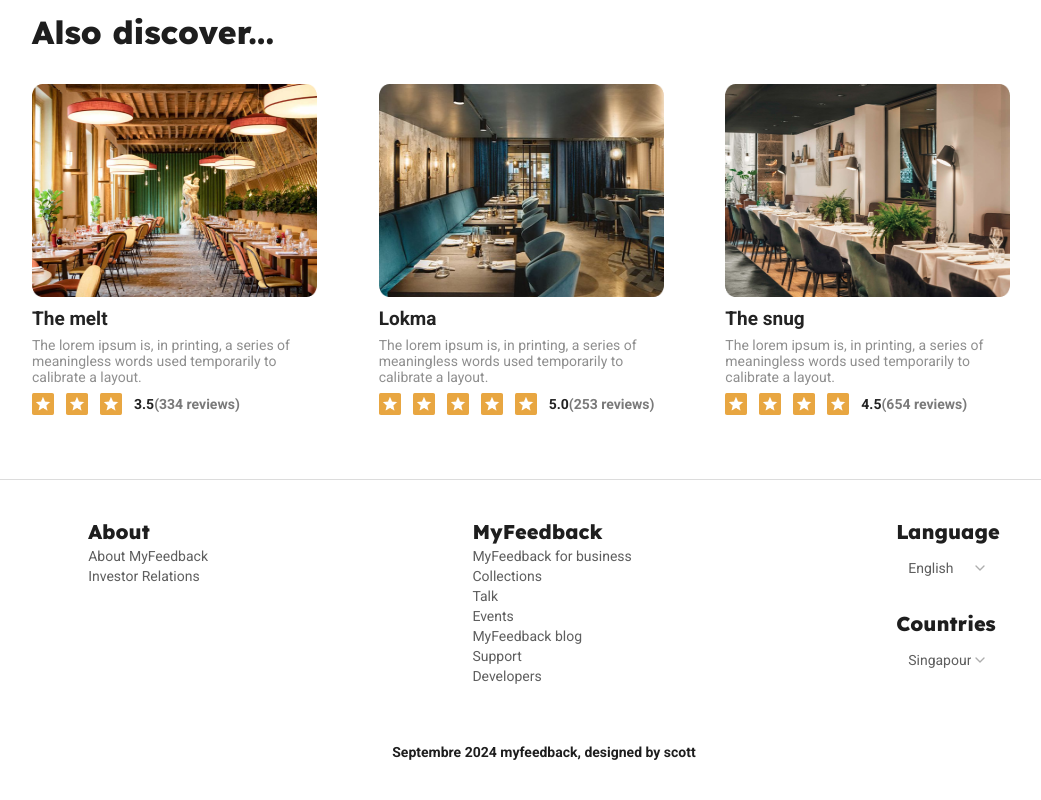
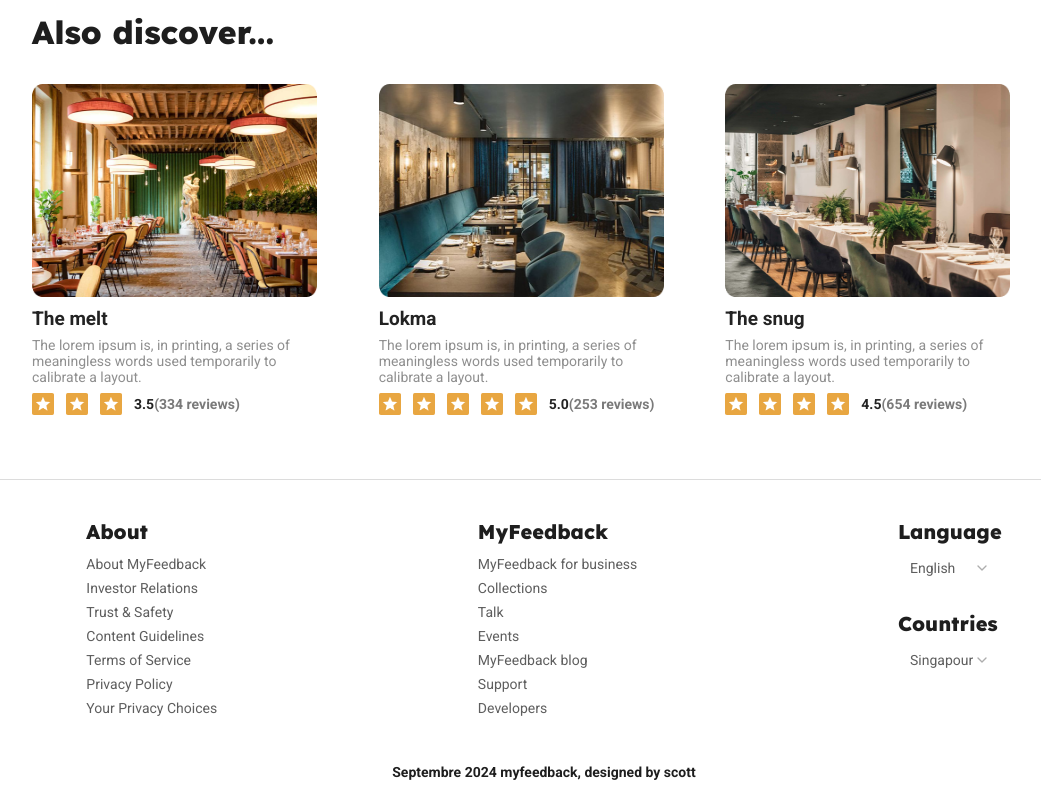
Before and after one commit to mehediweb01/MyFeedback, a React (Vite) app: page /BellaItalia in a window 1280 px wide. Shown: the part 4696-5496 px from the top of the page, without its empty margins (96-1137 px from the left). Before the commit the page ends 5472 px from the top, so only its background shows below. Built offline with nearby package versions, Linux system fonts and the light colour scheme; a web font is replaced by a local one.

Commit message:
Footer section update

```diff
--- a/src/components/shared/Footer.jsx
+++ b/src/components/shared/Footer.jsx
@@ -11,7 +11,18 @@ import {
 const footerItems = [
   {
     about: [
-      { title: "About", link: ["About MyFeedback", "Investor Relations"] },
+      {
+        title: "About",
+        link: [
+          "About MyFeedback",
+          "Investor Relations",
+          "Trust & Safety",
+          "Content Guidelines",
+          "Terms of Service",
+          "Privacy Policy",
+          "Your Privacy Choices",
+        ],
+      },
     ],
     feedback: [
       {
@@ -50,14 +61,14 @@ const Footer = () => {
         <div>
           {about.map((item, i) => (
             <div key={i}>
-              <h1 className="font-lexend font-extrabold text-xl leading-6 text-EerieBlack1E mb-1">
+              <h1 className="font-lexend font-extrabold text-xl leading-6 text-EerieBlack1E mb-3">
                 {item.title}
               </h1>
               <div>
                 {item.link.map((items, i) => (
                   <p
                     key={i}
-                    className="font-roboto text-sm leading-4 text-[#5E5E5E] mb-1"
+                    className="font-roboto text-sm leading-4 text-[#5E5E5E] mb-2"
                   >
                     {items}
                   </p>
@@ -69,14 +80,14 @@ const Footer = () => {
         <div>
           {feedback.map((item, i) => (
             <div key={i}>
-              <h1 className="font-lexend font-extrabold text-xl leading-6 text-EerieBlack1E mb-1">
+              <h1 className="font-lexend font-extrabold text-xl leading-6 text-EerieBlack1E mb-3">
                 {item.title}
               </h1>
               <div>
                 {item.link.map((items, i) => (
                   <p
                     key={i}
-                    className="font-roboto text-sm leading-4 text-[#5E5E5E] mb-1"
+                    className="font-roboto text-sm leading-4 text-[#5E5E5E] mb-2"
                   >
                     {items}
                   </p>
@@ -136,7 +147,7 @@ const Footer = () => {
         </div>
       </div>
       <div>
-        <p className="font-roboto font-semibold text-sm leading-4 text-EerieBlack1E text-center py-4 px-3">
+        <p className="font-roboto font-semibold text-sm leading-4 text-EerieBlack1E text-center pb-5 px-3">
           Septembre 2024 myfeedback, designed by scott
         </p>
       </div>
```
